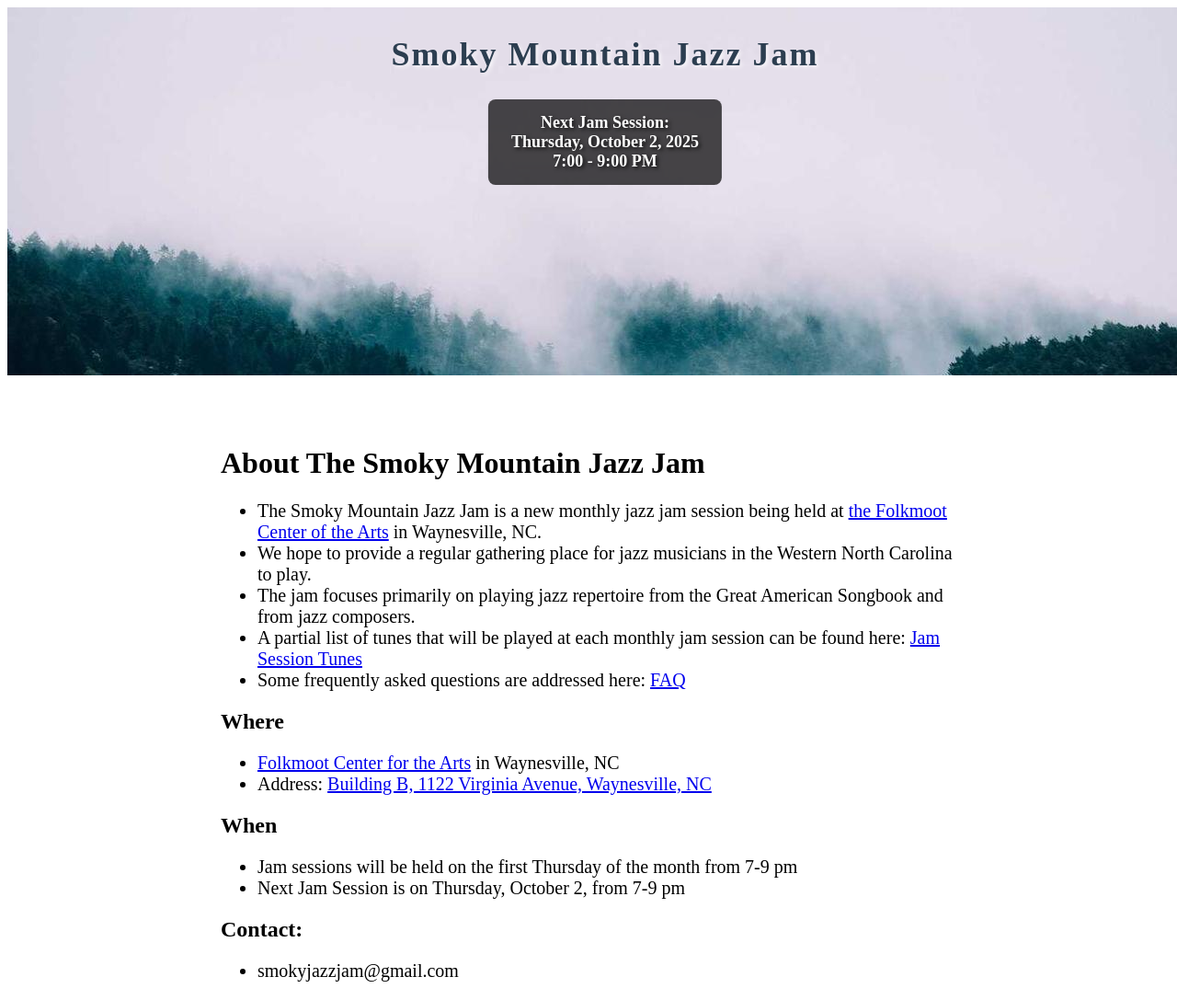
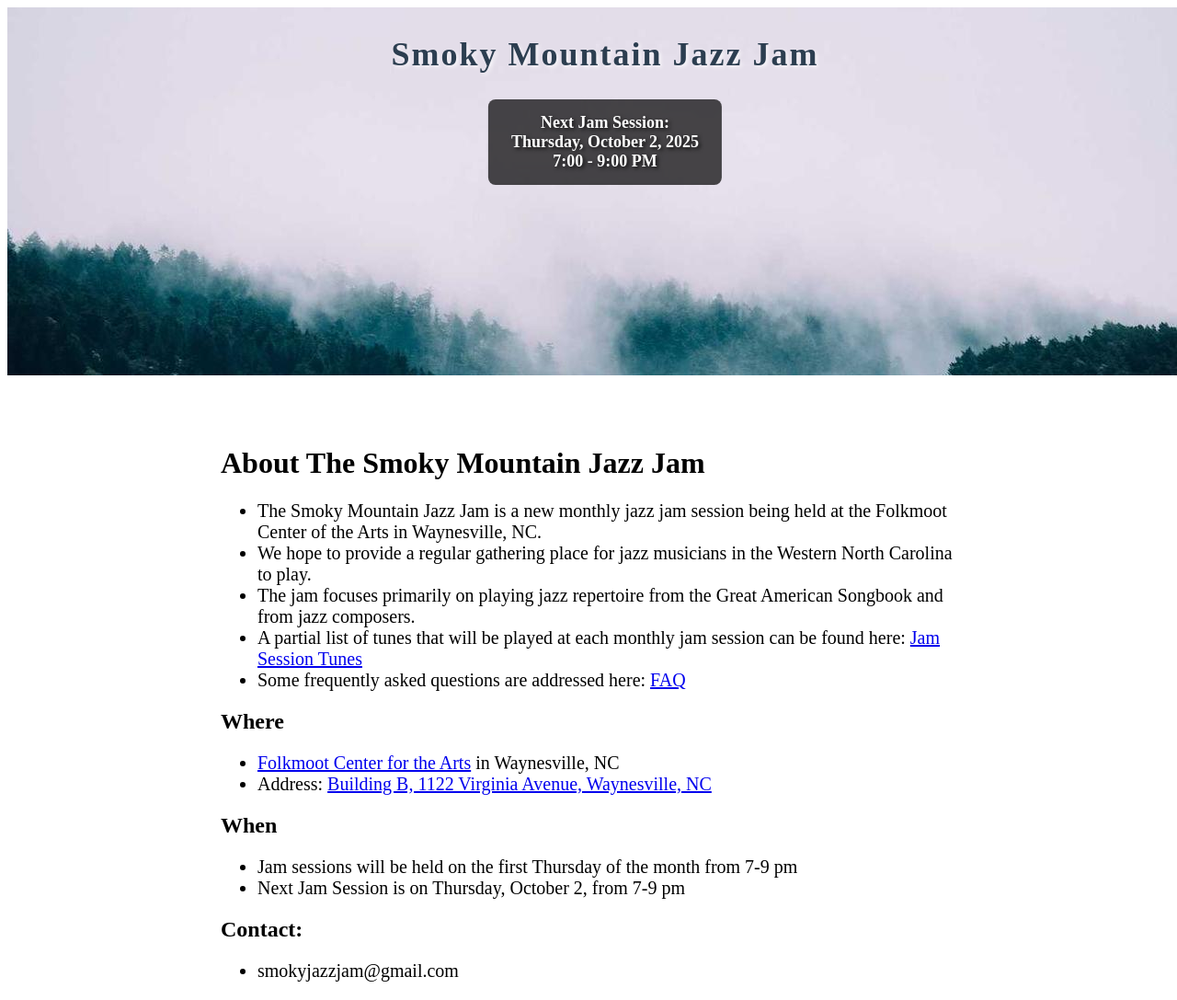
Before and after one commit to smokyjazzjam/smokyjazzjam, a Jekyll site: the page built from index.md, in a window 1280 px wide. Shown: the whole page at 92% size. Built offline with Jekyll 4.4.1, drawn with Linux system fonts in a browser that asks for light colours; part of the change alters nothing that is shown.

```diff
--- a/index.md
+++ b/index.md
@@ -57,11 +57,11 @@ layout: default
   <h1><strong>About The Smoky Mountain Jazz Jam</strong></h1>
 
   <ul class="larger-text">
-    <li>The Smoky Mountain Jazz Jam is a new monthly jazz jam session being held at <a href="https://www.folkmoot.org/">the Folkmoot Center of the Arts</a> in Waynesville, NC.</li>
+    <li>The Smoky Mountain Jazz Jam is a new monthly jazz jam session being held at the Folkmoot Center of the Arts in Waynesville, NC.</li>
     <li>We hope to provide a regular gathering place for jazz musicians in the Western North Carolina to play.</li>
     <li>The jam focuses primarily on playing jazz repertoire from the Great American Songbook and from jazz composers.</li>
-    <li>A partial list of tunes that will be played at each monthly jam session can be found here: <a href="jam_tunes.md">Jam Session Tunes</a></li>
-    <li>Some frequently asked questions are addressed here: <a href="faq.md">FAQ</a></li>
+    <li>A partial list of tunes that will be played at each monthly jam session can be found here: <a href="jam_tunes">Jam Session Tunes</a></li>
+    <li>Some frequently asked questions are addressed here: <a href="faq">FAQ</a></li>
   </ul>
 
   <h2><strong>Where</strong></h2>
```
